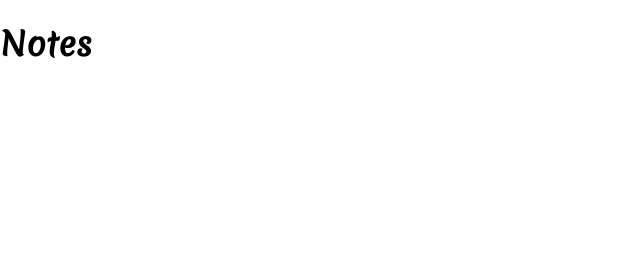
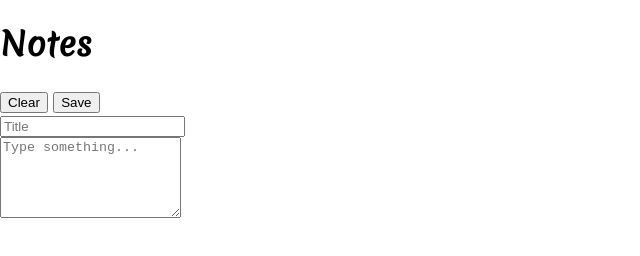
Before and after one commit to h-kevin/h-kevin.github.io, a plain HTML site: page index.html in a window 1280 px wide. Shown: the whole page, without its empty margins (0-640 px from the left). Drawn offline with Linux system fonts and the light colour scheme.

Commit message:
Implemented html elements and organized them into sections

```diff
--- a/index.html
+++ b/index.html
@@ -18,6 +18,45 @@
   <!-- Header -->
   <h1 class="header">Notes</h1>
 
+  <!-- Notes section -->
+  <div class="notes-section"></div>
+
+  <!-- Form section -->
+  <div class="form-section">
+    <form class="note-form">
+      <div class="form-actions">
+        <button
+          type="button"
+          class="clear-form"
+        >
+          Clear
+        </button>
+        <button
+          type="submit"
+          class="save-note"
+        >
+          Save
+        </button>
+      </div>
+      <div class="form-group">
+        <input
+          class="title"
+          name="title"
+          type="text"
+          placeholder="Title"
+        />
+      </div>
+      <div class="form-group">
+        <textarea
+          class="description"
+          name="description"
+          placeholder="Type something..."
+          rows="5"
+        ></textarea>
+      </div>
+    </form>
+  </div>
+
   <!-- Scripts -->
   <script src="./js/index.js"></script>
 </body>
```
